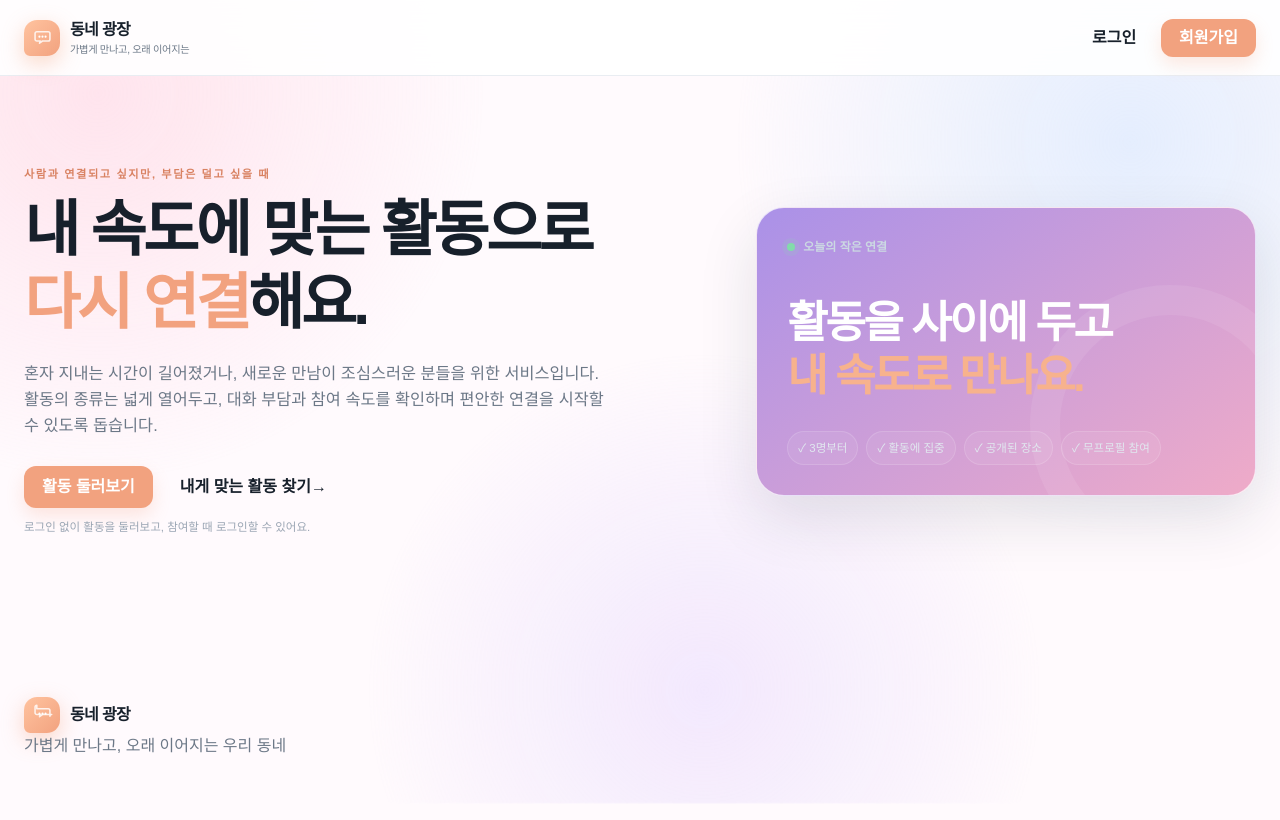
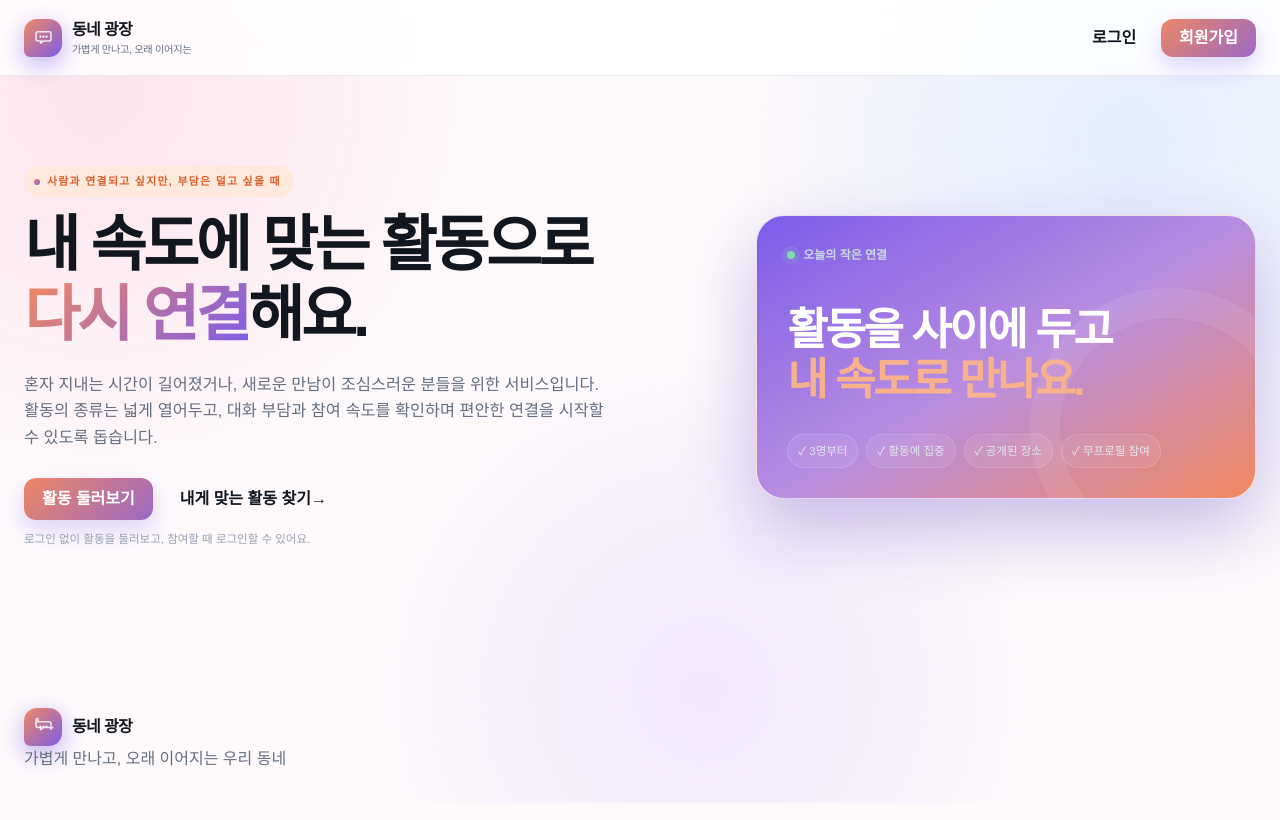
Before and after one commit to Gimchi-coder/malhanundaero-team-project, a plain HTML site: page index.html in a window 1280 px wide. Drawn offline with nearby package versions, Linux system fonts and the light colour scheme; no server answers.

Commit message:
style: 모던하고 대담한 비주얼 리프레시 (로컬 프리뷰 전용)
- 그라디언트 브랜드 컬러(코랄+바이올렛) 추가, 로고/CTA 버튼/히어로 카드에 적용
- h1 강조 단어에 그라디언트 텍스트 효과
- eyebrow 라벨을 pill 배지 스타일로 변경
- 카드 hover 시 그라디언트 액센트 바, 더 깊은 그림자
- AI 추천 영역에 별도 바이올렛 톤 부여
- 포커스 링, guide-strip, navbar 등 톤 일치

main에는 push하지 않음 - 로컬 프리뷰(ui-redesign-preview 브랜치)에서만 확인.

```diff
--- a/style.css
+++ b/style.css
@@ -1,25 +1,29 @@
 :root {
-    --ink: #17202b;
-    --muted: #6c7887;
-    --muted-light: #9aa5b3;
-    --paper: #fffafd;
+    --ink: #12161f;
+    --muted: #656f80;
+    --muted-light: #96a1b1;
+    --paper: #fdf9fb;
     --surface: #ffffff;
-    --line: #e9e2f2;
-    --accent: #f2a27f;
-    --accent-dark: #d98262;
-    --accent-soft: #fff0e8;
-    --navy: #1e2b3a;
-    --navy-soft: #eef2f6;
-    --green: #2f9b6a;
-    --blue: #4d8fd8;
-    --orange: #ec8b3e;
-    --danger: #cf5d60;
-    --shadow-sm: 0 6px 20px rgba(26, 39, 54, 0.06);
-    --shadow-lg: 0 22px 60px rgba(26, 39, 54, 0.12);
-    --radius-lg: 24px;
-    --radius-md: 16px;
-    --radius-sm: 10px;
-    --ease: 180ms ease;
+    --line: #eae1f4;
+    --accent: #f2895f;
+    --accent-dark: #d9612f;
+    --accent-soft: #ffe9dc;
+    --accent-2: #7c5cea;
+    --accent-2-dark: #5f3fd1;
+    --accent-2-soft: #eee8ff;
+    --navy: #171d2c;
+    --navy-soft: #edf0f8;
+    --green: #1e9e68;
+    --blue: #3c7ee0;
+    --orange: #e8792a;
+    --danger: #d84a52;
+    --shadow-sm: 0 8px 22px rgba(20, 22, 46, 0.08);
+    --shadow-lg: 0 26px 64px rgba(20, 22, 46, 0.16);
+    --radius-lg: 26px;
+    --radius-md: 18px;
+    --radius-sm: 12px;
+    --ease: 200ms cubic-bezier(.2, .8, .2, 1);
+    --gradient-brand: linear-gradient(135deg, var(--accent) 0%, var(--accent-2) 100%);
 }
 
 * { box-sizing: border-box; margin: 0; padding: 0; }
@@ -32,12 +36,12 @@ button, input, select, textarea { font: inherit; }
 button { border: 0; cursor: pointer; }
 button, a, label, p, small, span { overflow-wrap: break-word; }
 button { min-width: 0; }
-button:focus-visible, a:focus-visible, input:focus-visible, select:focus-visible, textarea:focus-visible, summary:focus-visible { outline: 3px solid rgba(77,143,216,.45); outline-offset: 3px; }
+button:focus-visible, a:focus-visible, input:focus-visible, select:focus-visible, textarea:focus-visible, summary:focus-visible { outline: 3px solid rgba(124,92,234,.45); outline-offset: 3px; }
 .hidden { display: none !important; }
 
-.navbar { position: sticky; top: 0; z-index: 1000; display: flex; align-items: center; justify-content: space-between; gap: 24px; min-height: 76px; padding: 0 max(24px, calc((100% - 1240px) / 2)); border-bottom: 1px solid rgba(230,234,240,.86); background: rgba(255,255,255,.9); backdrop-filter: blur(18px); }
+.navbar { position: sticky; top: 0; z-index: 1000; display: flex; align-items: center; justify-content: space-between; gap: 24px; min-height: 76px; padding: 0 max(24px, calc((100% - 1240px) / 2)); border-bottom: 1px solid rgba(230,234,240,.86); background: rgba(255,255,255,.82); backdrop-filter: blur(20px) saturate(1.4); }
 .brand { display: inline-flex; align-items: center; gap: 10px; min-width: max-content; }
-.brand-mark { display: grid; place-items: center; width: 36px; height: 36px; border-radius: 13px 13px 13px 6px; color: #fff; background: linear-gradient(135deg, #ffc39f, #f2a27f); box-shadow: 0 8px 18px rgba(242,162,127,.28); animation: soft-pulse 3.5s ease-in-out infinite; }
+.brand-mark { display: grid; place-items: center; width: 38px; height: 38px; border-radius: 13px 13px 13px 6px; color: #fff; background: var(--gradient-brand); box-shadow: 0 8px 20px rgba(124,92,234,.32); animation: soft-pulse 3.5s ease-in-out infinite; }
 .brand-mark svg { width: 21px; height: 21px; overflow: visible; }
 .brand-mark path { fill: none; stroke: currentColor; stroke-linecap: round; stroke-linejoin: round; stroke-width: 1.8; opacity: .82; }
 .brand-mark circle { fill: currentColor; }
@@ -50,11 +54,12 @@ button:focus-visible, a:focus-visible, input:focus-visible, select:focus-visible
 .nav-create-tab:hover { color: #fff; background: var(--accent); }
 .nav-actions { display: flex; align-items: center; gap: 8px; }
 .btn-primary, .btn-ghost, .btn-outline, .icon-button { display: inline-flex; align-items: center; justify-content: center; min-width: 0; min-height: 42px; border-radius: 12px; font-weight: 800; white-space: nowrap; transition: transform var(--ease), background var(--ease), border-color var(--ease), color var(--ease), box-shadow var(--ease); }
-.btn-primary { padding: 0 18px; color: #fff; background: var(--accent); box-shadow: 0 8px 18px rgba(239,147,104,.2); }
-.btn-primary:hover { background: var(--accent-dark); transform: translateY(-1px); box-shadow: 0 11px 24px rgba(239,147,104,.27); }
+.btn-primary { padding: 0 18px; color: #fff; background: var(--gradient-brand); background-size: 145% 145%; background-position: 0% 50%; box-shadow: 0 10px 22px rgba(124,92,234,.24); }
+.btn-primary:hover { background-position: 100% 50%; transform: translateY(-2px); box-shadow: 0 14px 30px rgba(124,92,234,.34); }
+.btn-primary:active { transform: translateY(0) scale(.98); }
 .btn-ghost, .btn-outline { padding: 0 16px; color: var(--ink); border: 1px solid var(--line); background: var(--surface); }
 .btn-ghost { border-color: transparent; background: transparent; }
-.btn-ghost:hover, .btn-outline:hover { border-color: #cfd7e1; background: var(--navy-soft); }
+.btn-ghost:hover, .btn-outline:hover { border-color: var(--accent-2); color: var(--accent-2-dark); background: var(--accent-2-soft); transform: translateY(-1px); }
 .btn-small { min-height: 34px; padding: 0 11px; border-radius: 9px; font-size: .78rem; }
 .btn-signup { min-height: 38px; }
 .w-100 { width: 100%; }
@@ -80,11 +85,12 @@ body[data-view="history"] .hero-section, body[data-view="history"] #connection-s
 body[data-view="guide"] .hero-section, body[data-view="guide"] #connection-start, body[data-view="guide"] #ai-recommendation, body[data-view="guide"] #activities, body[data-view="guide"] #history { display: none; }
 .hero-section { display: grid; grid-template-columns: minmax(0, 1.15fr) minmax(320px, .85fr); align-items: center; gap: 56px; min-height: 370px; padding: 36px 0 60px; }
 .hero-copy { min-width: 0; container-type: inline-size; }
-.eyebrow { margin-bottom: 10px; color: var(--accent-dark); font-size: .7rem; font-weight: 900; letter-spacing: .14em; }
-h1, h2, h3, h4 { color: var(--ink); letter-spacing: -.055em; line-height: 1.2; overflow-wrap: break-word; text-wrap: balance; }
+.eyebrow { display: inline-flex; align-items: center; gap: 7px; margin-bottom: 14px; padding: 7px 13px 7px 10px; border-radius: 999px; color: var(--accent-dark); background: var(--accent-soft); font-size: .68rem; font-weight: 900; letter-spacing: .12em; }
+.eyebrow::before { content: ''; flex: 0 0 auto; width: 6px; height: 6px; border-radius: 50%; background: var(--gradient-brand); }
+h1, h2, h3, h4 { color: var(--ink); letter-spacing: -.055em; line-height: 1.15; overflow-wrap: break-word; text-wrap: balance; }
 h1 { max-width: 100%; font-size: clamp(1.45rem, 9cqw, 5.6rem); font-weight: 900; }
 .hero-line { display: inline-block; max-width: 100%; white-space: nowrap; }
-h1 em { color: var(--accent); font-style: normal; }
+h1 em { background: var(--gradient-brand); background-clip: text; -webkit-background-clip: text; -webkit-text-fill-color: transparent; font-style: normal; }
 h2 { font-size: clamp(1.5rem, 3vw, 2.15rem); }
 .hero-description { max-width: 590px; margin-top: 20px; color: var(--muted); font-size: clamp(.9rem, 1.7vw, 1.02rem); overflow-wrap: break-word; word-break: keep-all; }
 .hero-actions { display: flex; gap: 10px; margin-top: 28px; }
@@ -92,7 +98,7 @@ h2 { font-size: clamp(1.5rem, 3vw, 2.15rem); }
 .recommendation-spark::after { content: ""; display: inline-block; width: 14px; height: 1px; border-radius: 999px; background: currentColor; opacity: .75; }
 .btn-outline:hover .recommendation-spark { color: var(--accent-dark); transform: translateY(-1px) rotate(18deg) scale(1.12); }
 .hero-login-note { margin-top: 10px; color: var(--muted-light); font-size: .72rem; }
-.hero-card { position: relative; overflow: hidden; padding: 30px; border: 1px solid rgba(255,255,255,.72); border-radius: 28px; color: #fff; background: linear-gradient(145deg, #aa91e8, #efabc8); box-shadow: var(--shadow-lg); animation: gentle-float 5s ease-in-out infinite; }
+.hero-card { position: relative; overflow: hidden; padding: 30px; border: 1px solid rgba(255,255,255,.72); border-radius: 28px; color: #fff; background: linear-gradient(150deg, var(--accent-2) 0%, #b98ee0 52%, var(--accent) 100%); box-shadow: 0 30px 70px rgba(94, 62, 194, .32); animation: gentle-float 5s ease-in-out infinite; }
 .hero-card::after { content: ""; position: absolute; right: -55px; bottom: -70px; width: 220px; height: 220px; border: 30px solid rgba(255,255,255,.08); border-radius: 50%; }
 .hero-card-top { display: flex; align-items: center; gap: 8px; color: #cbd8e2; font-size: .75rem; font-weight: 800; }
 .status-dot { width: 8px; height: 8px; border-radius: 50%; background: #82dbab; box-shadow: 0 0 0 5px rgba(130,219,171,.13); }
@@ -155,11 +161,13 @@ h2 { font-size: clamp(1.5rem, 3vw, 2.15rem); }
 .global-status[data-tone="success"] { color: var(--green); }
 .global-status[data-tone="warning"] { color: var(--danger); }
 .group-grid { display: grid; grid-template-columns: repeat(3, minmax(0, 1fr)); gap: 16px; }
-.group-card { display: flex; flex-direction: column; gap: 9px; min-height: 290px; padding: 20px; border: 1px solid var(--line); border-radius: var(--radius-md); background: var(--surface); box-shadow: var(--shadow-sm); transition: transform var(--ease), box-shadow var(--ease), border-color var(--ease); animation: card-rise 500ms ease both; }
+.group-card { position: relative; display: flex; flex-direction: column; gap: 9px; min-height: 290px; padding: 20px; overflow: hidden; border: 1px solid var(--line); border-radius: var(--radius-md); background: var(--surface); box-shadow: var(--shadow-sm); transition: transform var(--ease), box-shadow var(--ease), border-color var(--ease); animation: card-rise 500ms ease both; }
+.group-card::before { content: ''; position: absolute; top: 0; left: 0; right: 0; height: 3px; background: var(--gradient-brand); opacity: 0; transition: opacity var(--ease); }
 .group-card:nth-child(2) { animation-delay: 80ms; }
 .group-card:nth-child(3) { animation-delay: 160ms; }
 .group-card:nth-child(4) { animation-delay: 240ms; }
-.group-card:hover { border-color: #d7c0b6; box-shadow: 0 14px 32px rgba(26,39,54,.1); transform: translateY(-3px); }
+.group-card:hover { border-color: #d8caf5; box-shadow: 0 18px 38px rgba(20,22,46,.12); transform: translateY(-4px); }
+.group-card:hover::before { opacity: 1; }
 .age-badge, .category-badge, .temperature-badge { align-self: flex-start; display: inline-flex; width: fit-content; padding: 5px 9px; border-radius: 999px; font-size: .68rem; font-weight: 900; }
 .ai-recommendation-badge { align-self: flex-start; padding: 5px 9px; border-radius: 999px; color: #7c5a16; background: #fff1c7; font-size: .68rem; font-weight: 900; }.ai-recommendation-reason { padding: 9px 10px; border-radius: 9px; color: #6e5a2e !important; background: #fff9e8; font-size: .74rem !important; line-height: 1.5; }.activity-order-divider { grid-column: 1 / -1; margin: 4px 0 -2px; padding: 10px 12px; border-radius: 10px; color: var(--muted); background: var(--paper); font-size: .75rem; font-weight: 800; }
 .age-badge { color: #5c7184; background: #eef2f5; }
@@ -186,10 +194,10 @@ h2 { font-size: clamp(1.5rem, 3vw, 2.15rem); }
 .empty-state { padding: 48px 0; color: var(--muted); text-align: center; }
 
 
-.ai-dock { margin-top: 22px; border: 1px solid #e5d8d1; border-radius: var(--radius-md); background: #fffaf7; }
+.ai-dock { margin-top: 22px; border: 1px solid #e4dbf7; border-radius: var(--radius-md); background: linear-gradient(180deg, #fbf9ff, #fffaf7); }
 .ai-dock summary { display: flex; align-items: center; gap: 12px; padding: 16px 18px; cursor: pointer; list-style: none; }
 .ai-dock summary::-webkit-details-marker { display: none; }
-.ai-dock-icon { display: grid; place-items: center; width: 30px; height: 30px; border-radius: 10px; color: var(--accent-dark); background: var(--accent-soft); }
+.ai-dock-icon { display: grid; place-items: center; width: 30px; height: 30px; border-radius: 10px; color: var(--accent-2-dark); background: var(--accent-2-soft); }
 .ai-dock summary span:nth-child(2) { display: grid; gap: 2px; }
 .ai-dock summary strong { font-size: .86rem; }
 .ai-dock summary small { color: var(--muted); font-size: .73rem; }
@@ -245,7 +253,7 @@ h2 { font-size: clamp(1.5rem, 3vw, 2.15rem); }
 .flow-example-card small { margin-top: auto; color: var(--muted-light); font-size: .66rem; }
 .flow-example-actions { display: flex; flex-wrap: wrap; gap: 5px; margin-top: auto; }
 .flow-example-actions span { padding: 4px 6px; border-radius: 6px; color: var(--muted); background: #fff; font-size: .63rem; font-weight: 800; }
-.guide-strip { display: flex; align-items: center; justify-content: space-between; gap: 24px; margin-top: 22px; padding: 28px 30px; border-radius: var(--radius-lg); color: #fff; background: var(--navy); }
+.guide-strip { display: flex; align-items: center; justify-content: space-between; gap: 24px; margin-top: 22px; padding: 28px 30px; border-radius: var(--radius-lg); color: #fff; background: linear-gradient(120deg, var(--navy) 0%, #232045 100%); }
 .guide-strip h2 { color: #fff; }
 .guide-strip p:not(.eyebrow) { max-width: 650px; margin-top: 7px; color: #b9c7d4; font-size: .82rem; }
 .temperature-explainer { display: grid; gap: 12px; min-width: 300px; }
@@ -291,7 +299,7 @@ select { appearance: auto; }.form-group input:focus, .form-group select:focus, .
 @media (prefers-reduced-motion: reduce) { *, *::before, *::after { scroll-behavior: auto !important; animation-duration: .01ms !important; transition-duration: .01ms !important; } }
 @keyframes pastel-drift { 0% { filter: hue-rotate(0deg); transform: scale(1); } 100% { filter: hue-rotate(12deg); transform: scale(1.04); } }
 @keyframes gentle-float { 0%, 100% { transform: translateY(0); } 50% { transform: translateY(-7px); } }
-@keyframes soft-pulse { 0%, 100% { box-shadow: 0 7px 15px rgba(242,162,127,.22); } 50% { box-shadow: 0 7px 22px rgba(242,162,127,.42); } }
+@keyframes soft-pulse { 0%, 100% { box-shadow: 0 7px 15px rgba(124,92,234,.24); } 50% { box-shadow: 0 7px 24px rgba(124,92,234,.48); } }
 @keyframes card-rise { from { opacity: 0; transform: translateY(12px); } to { opacity: 1; transform: translateY(0); } }
 
 @media (max-width: 680px) {
```
